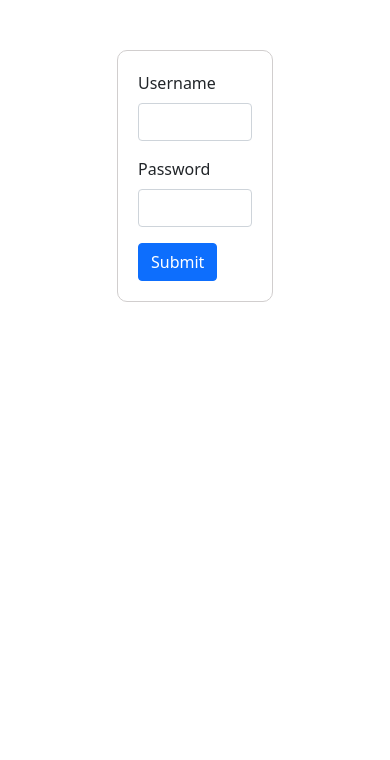
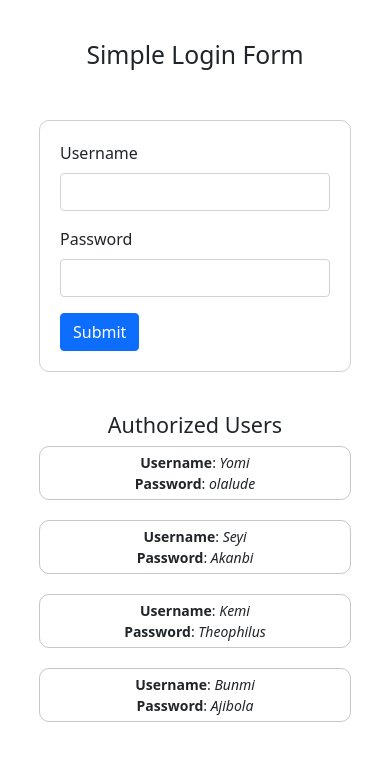
Before and after one commit to YomiOlalude/form-mock-api, a website: page index.html in a window 390 px wide. Drawn offline with nearby package versions, Linux system fonts and the light colour scheme.

Commit message:
remodeled the UI

```diff
--- a/index.html
+++ b/index.html
@@ -13,6 +13,7 @@
     <title>Authentication Form</title>
 </head>
 <body>
+    <h2>Simple Login Form</h2>
     <form class="form-container">
         <div class="mb-3">
             <label for="username" class="form-label">Username</label>
@@ -25,6 +26,26 @@
         <button type="button" class="btn btn-primary">Submit</button>
     </form>
 
+    <section class="users">
+        <h4>Authorized Users</h4>
+        <div class="user">
+            <p><strong>Username</strong>: <em>Yomi</em></p>
+            <p><strong>Password</strong>: <em>olalude</em></p>
+        </div>
+        <div class="user">
+            <p><strong>Username</strong>: <em>Seyi</em></p>
+            <p><strong>Password</strong>: <em>Akanbi</em></p>
+        </div>
+        <div class="user">
+            <p><strong>Username</strong>: <em>Kemi</em></p>
+            <p><strong>Password</strong>: <em>Theophilus</em></p>
+        </div>
+        <div class="user">
+            <p><strong>Username</strong>: <em>Bunmi</em></p>
+            <p><strong>Password</strong>: <em>Ajibola</em></p>
+        </div>
+    </section>
+
     <script src="userLogin.js" ></script>
 </body>
 </html>
--- a/styles.css
+++ b/styles.css
@@ -6,3 +6,53 @@
     padding: 20px;
     border-radius: 10px;
 }
+
+.users {
+    width: 40vw;
+    margin: 0 auto;
+    font-size: 14px;
+}
+
+
+
+.user {
+    text-align: center;
+    margin-bottom: 20px;
+    border: solid rgba(128, 128, 128, 0.452) 1px;
+    padding: 5px;
+    border-radius: 10px;
+}
+
+.user p {
+    margin: 0px;
+}
+
+h4 {
+    text-align: center;
+    margin-top: 40px;
+    font-weight: 400;
+}
+
+h2 {
+    text-align: center;
+    margin-top: 40px;
+    font-weight: 400;
+}
+
+@media only screen and (max-width: 800px) {
+  .form-container {
+    width: 80vw;
+    margin: 0 auto;
+    margin-top: 50px;
+    border: rgb(209, 206, 206) solid 1px;
+    padding: 20px;
+    border-radius: 10px;
+  }
+
+  .users {
+    width: 80vw;
+    margin: 0 auto;
+    font-size: 14px;
+}
+
+}
--- a/userLogin.js
+++ b/userLogin.js
@@ -48,19 +48,19 @@ let userLogin = () => {
     let users = JSON.parse(dataJson);
     let allUsernames = [];
     let allPasswords = [];
+
     for (user of users) {
         allUsernames.push(user.username)
         allPasswords.push(user.password)
     };
-
-    if (allUsernames.includes(username.value) && allPasswords.includes(password.value) && validatePassword(password.value) == true) {
+    if (allUsernames.includes(username.value.toLowerCase()) && allPasswords.includes(password.value) && validatePassword(password.value) == true) {
         for (user of users) {
-            if (user.username == username.value && user.password == password.value) {
+            if (user.username == username.value.toLowerCase() && user.password == password.value) {
                 let str = String(user.username)
                 return document.body.innerHTML = `<center><h1>${str.toUpperCase()} is logged in. Congratulations.</h1></center>`;
             }
 
-            if (allUsernames.indexOf(username.value) != allPasswords.indexOf(password.value)) {
+            if (allUsernames.indexOf(username.value.toLowerCase()) != allPasswords.indexOf(password.value)) {
             alert("Wrong Username/Password Combination. Try Again.");
             break
             }
```
